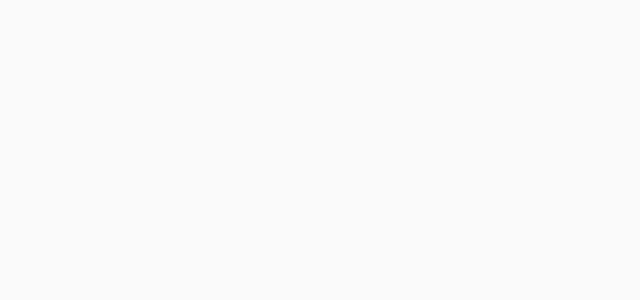
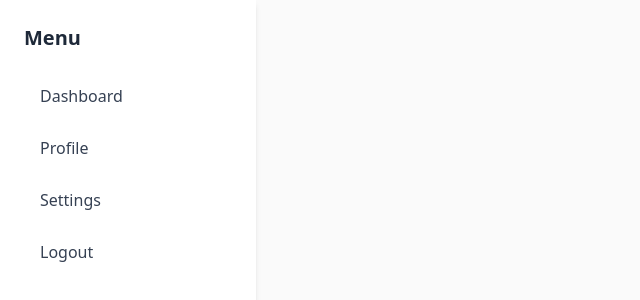
Before and after one commit to GabrielNBS/dashboard, a Next.js app: page / in a window 1280 px wide. Shown: the top 300 px of the page, without its empty margins (0-640 px from the left). Built offline with nearby package versions, Linux system fonts and the light colour scheme.

Commit message:
feat: Adds DashboardAside component to main layout
Integrates DashboardAside for enhanced user navigation
Improves overall layout by adding additional sidebar functionality

```diff
--- a/src/app/page.tsx
+++ b/src/app/page.tsx
@@ -1,12 +1,13 @@
 'use client';
 
-import Button from '@/components/atoms/button';
 import DashboardHeader from '@/components/organisms/DashboardHeader';
+import DashboardAside from '@/components/molecules/DashboardAside';
 
 export default function Home() {
   return (
     <main>
       <DashboardHeader />
+      <DashboardAside />
     </main>
   );
 }
--- /dev/null
+++ b/src/components/molecules/DashboardAside/index.tsx
@@ -0,0 +1,34 @@
+'use client';
+
+import Link from 'next/link';
+import { motion } from 'framer-motion';
+
+export default function DashboardAside() {
+  return (
+    <motion.aside
+      initial={{ x: -100, opacity: 0 }}
+      animate={{ x: 0, opacity: 1 }}
+      transition={{ type: 'spring', stiffness: 100, damping: 20 }}
+      className="hidden sm:fixed sm:top-0 sm:left-0 sm:flex sm:h-screen sm:w-64 sm:flex-col sm:bg-white sm:p-6 sm:shadow-md"
+    >
+      <h2 className="mb-6 text-xl font-semibold text-gray-800">Menu</h2>
+      <ul className="space-y-3">
+        {[
+          { label: 'Dashboard', href: '/dashboard' },
+          { label: 'Profile', href: '/profile' },
+          { label: 'Settings', href: '/settings' },
+          { label: 'Logout', href: '/logout' },
+        ].map(item => (
+          <li key={item.href}>
+            <Link
+              href={item.href}
+              className="block rounded-md px-4 py-2 text-gray-700 hover:bg-gray-100"
+            >
+              {item.label}
+            </Link>
+          </li>
+        ))}
+      </ul>
+    </motion.aside>
+  );
+}
```
